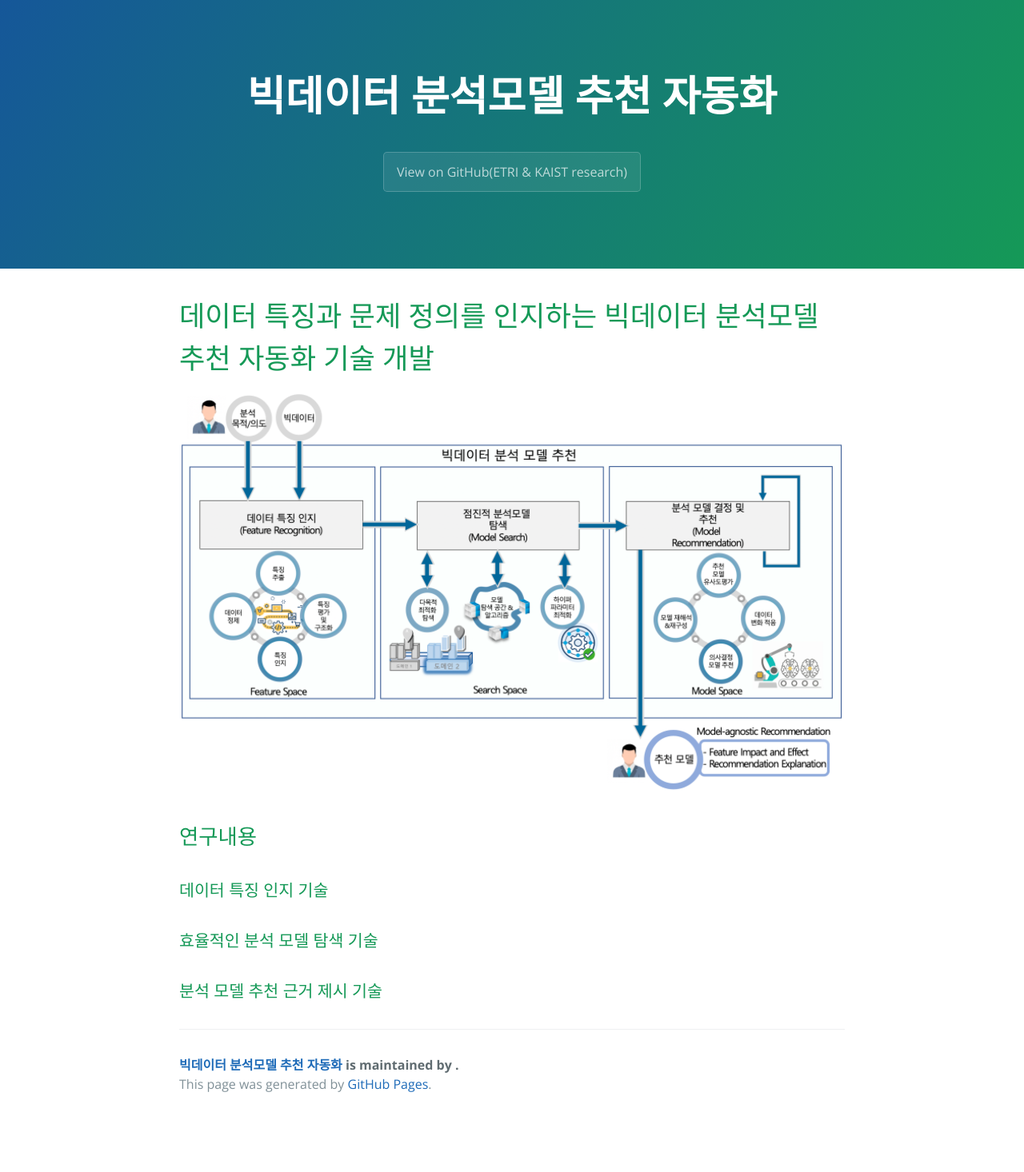
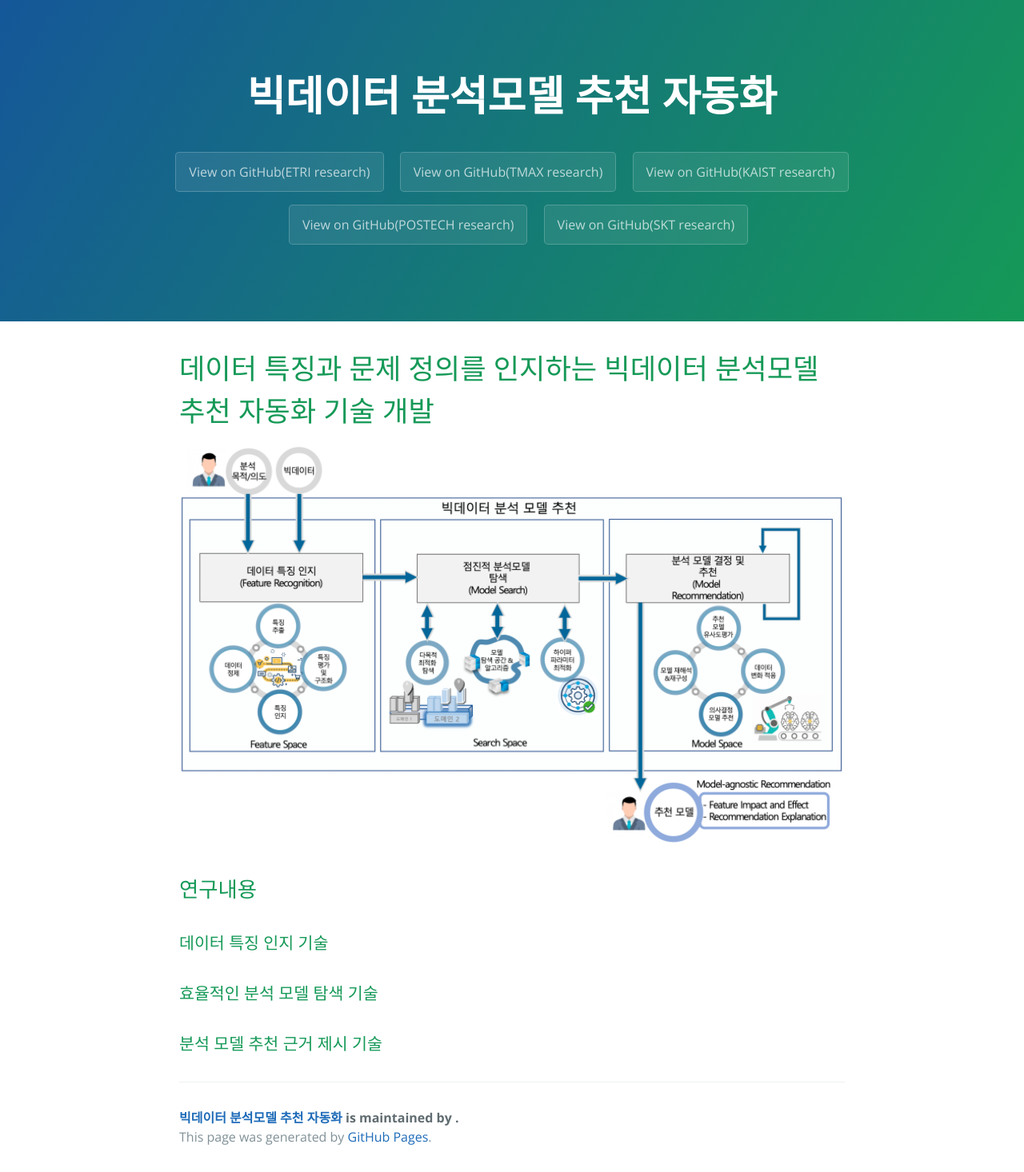
Before and after one commit to ETRI-AUTOML/docs, a Jekyll site: the page built from index.html, in a window 1280 px wide. Shown: the whole page at 80% size. Built offline with Jekyll 4.4.1, drawn with Linux system fonts in a browser that asks for light colours; before the commit the page ends 1400 px from its top, so only the background shows below that.

Commit message:
Update page-header.html

```diff
--- a/_includes/page-header.html
+++ b/_includes/page-header.html
@@ -1,5 +1,9 @@
 <section class="page-header">
   <h1 class="project-name">{{ site.title }}</h1>
   <h2 class="project-tagline">{{ site.tagline }}</h2>
-  <a href="https://github.com/ETRI-AUTOML/survey" class="btn">View on GitHub(ETRI & KAIST research)</a>
+  <a href="https://github.com/ETRI-AUTOML/etri" class="btn">View on GitHub(ETRI research)</a>
+  <a href="https://github.com/ETRI-AUTOML/tmax" class="btn">View on GitHub(TMAX research)</a>
+  <a href="https://github.com/ETRI-AUTOML/kaist" class="btn">View on GitHub(KAIST research)</a>
+  <a href="https://github.com/ETRI-AUTOML/postech" class="btn">View on GitHub(POSTECH research)</a>
+  <a href="https://github.com/ETRI-AUTOML/skt" class="btn">View on GitHub(SKT research)</a>
 </section>
```
